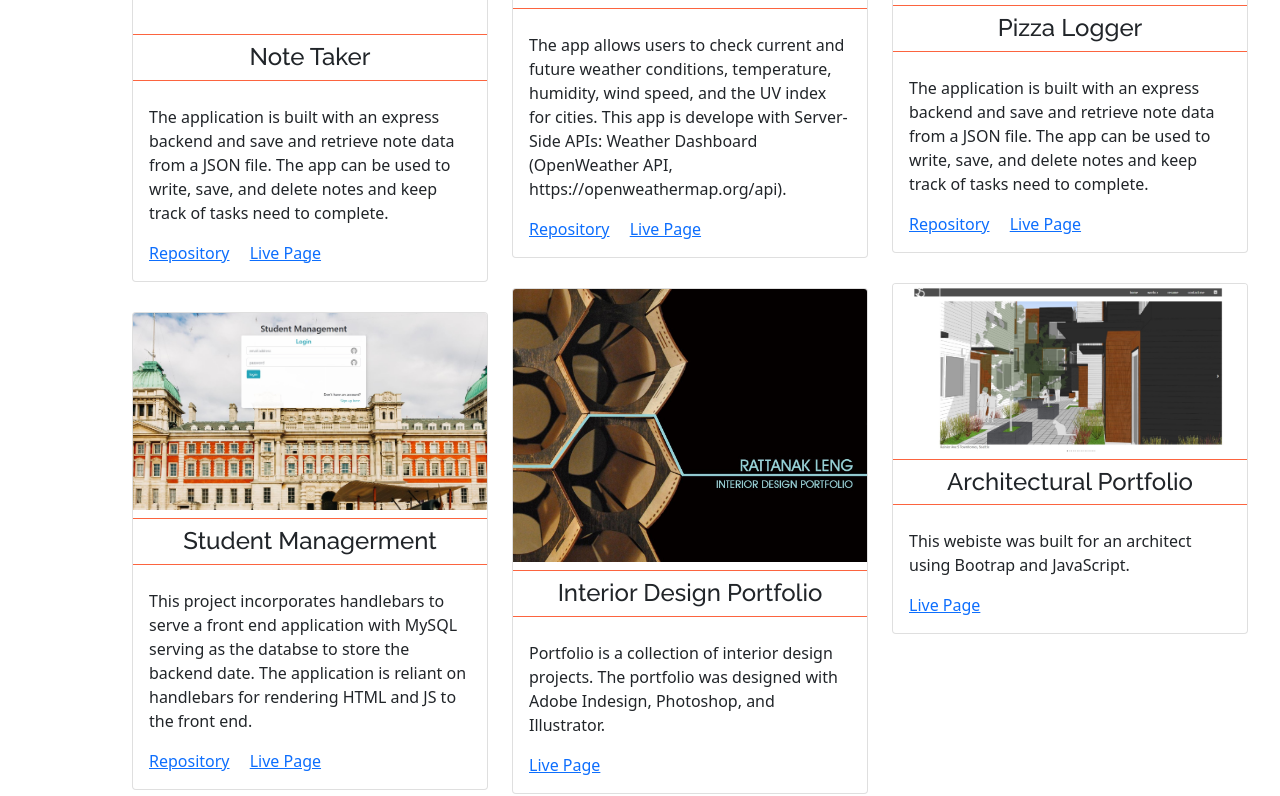
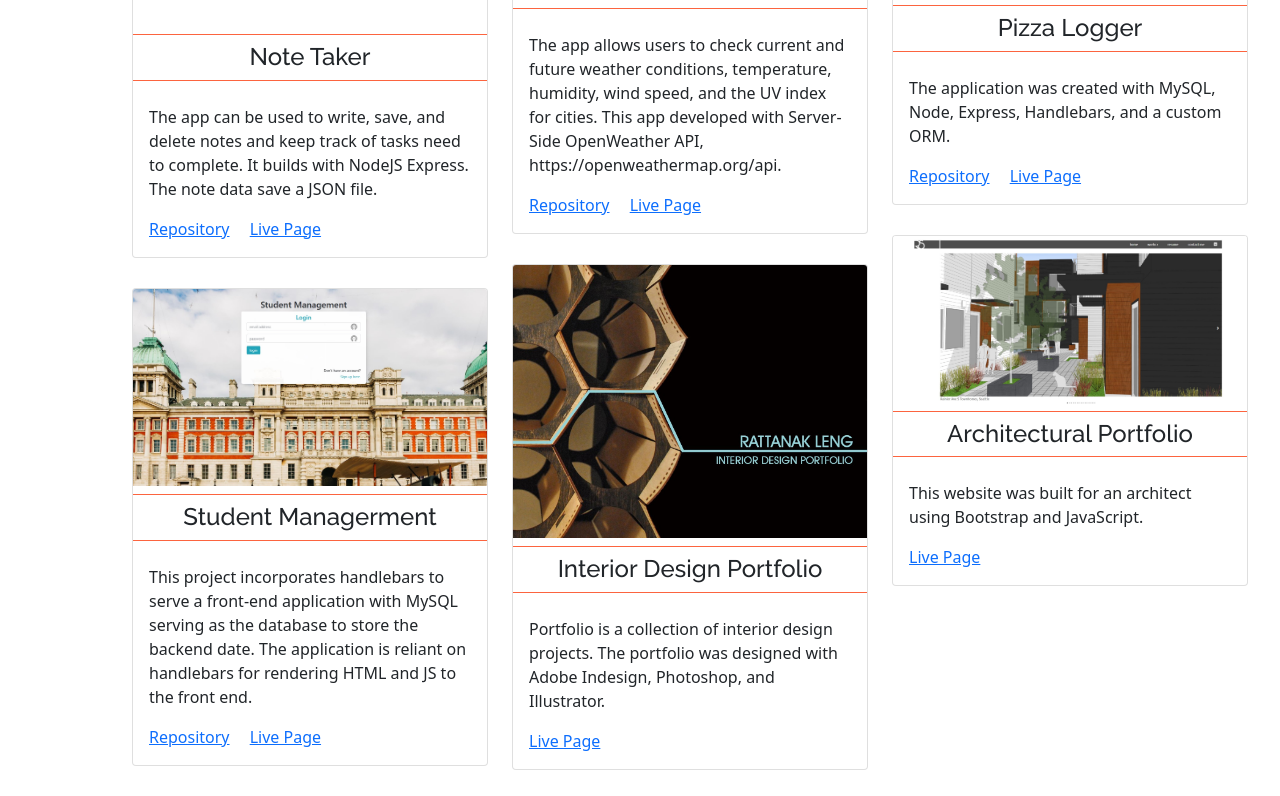
Before and after one commit to rattanakleng/Portfolio, a website with bundled scripts: page index.html in a window 1280 px wide. Shown: the part 3566-4362 px from the top of the page. Built offline with nearby package versions, Linux system fonts and the light colour scheme.

Commit message:
update project description

```diff
--- a/index.html
+++ b/index.html
@@ -389,9 +389,7 @@
               <h4 class="card-title text-center py-2 border-y-orange">Note Taker</h4>
               <div class="card-body">
 
-                <p class="card-text"> The application is built with an express backend and save and retrieve note data
-                  from a JSON file. The app can be used to write, save, and delete notes and keep track of tasks need
-                  to complete. </p>
+                <p class="card-text"> The app can be used to write, save, and delete notes and keep track of tasks need to complete. It builds with NodeJS Express. The note data save a JSON file. </p>
 
                 <a href="https://github.com/rattanakleng/Note-Taker" target="_blank" class="card-link">Repository</a>
                 <a href="https://notetaker-xpress.herokuapp.com" target="_blank" class="card-link">Live Page</a>
@@ -408,11 +406,8 @@
               <h4 class="card-title text-center py-2 border-y-orange">Weather Dashboard</h4>
               <div class="card-body">
 
-                <p class="card-text">The app allows users to check current and future weather conditions,
-                  temperature, humidity, wind speed, and the UV index for cities.
-
-                  This app is develope with Server-Side APIs: Weather Dashboard (OpenWeather API,
-                  https://openweathermap.org/api).</p>
+                <p class="card-text">The app allows users to check current and future weather conditions, temperature, humidity, wind speed, and the UV index for cities. This app developed with Server-Side OpenWeather API,
+                  https://openweathermap.org/api.</p>
                 <a href="https://github.com/rattanakleng/Weather-Dashboard" target="_blank"
                   class="card-link">Repository</a>
                 <a href="https://rattanakleng.github.io/Weather-Dashboard/" target="_blank" class="card-link">Live
@@ -432,10 +427,7 @@
 
               <div class="card-body">
 
-                <p class="card-text">The application is built with an express backend and save
-                  and retrieve note data from a JSON file. The app can be used
-                  to write, save, and delete notes and keep track of tasks
-                  need to complete. </p>
+                <p class="card-text">The application was created with MySQL, Node, Express, Handlebars, and a custom ORM.</p>
 
                 <a href="https://github.com/rattanakleng/Pizza-Logger" target="_blank" class="card-link">Repository</a>
                 <a href="https://pizza-logger.herokuapp.com/" target="_blank" class="card-link">Live Page</a>
@@ -453,7 +445,7 @@
               <h4 class="card-title border-y-orange text-center py-2">Architectural Portfolio</h4>
               <div class="card-body">
 
-                <p class="card-text">This webiste was built for an architect using Bootrap and JavaScript. </p>
+                <p class="card-text">This website was built for an architect using Bootstrap and JavaScript. </p>
 
                 <a href="http://ratanasuon.website/index.html" target="_blank" class="card-link">Live Page</a>
               </div>
@@ -490,9 +482,7 @@
               <h4 class="card-title border-y-orange text-center py-2 mt-2">Student Managerment</h4>
               <div class="card-body">
 
-                <p class="card-text">This project incorporates handlebars to serve a front end application with MySQL
-                  serving as the databse to store the backend date. The application is reliant on handlebars for
-                  rendering HTML and JS to the front end.</p>
+                <p class="card-text">This project incorporates handlebars to serve a front-end application with MySQL serving as the database to store the backend date. The application is reliant on handlebars for rendering HTML and JS to the front end.</p>
 
                 <a href="https://github.com/rattanakleng/Student-Management-System" target="_blank"
                   class="card-link">Repository</a>
```
